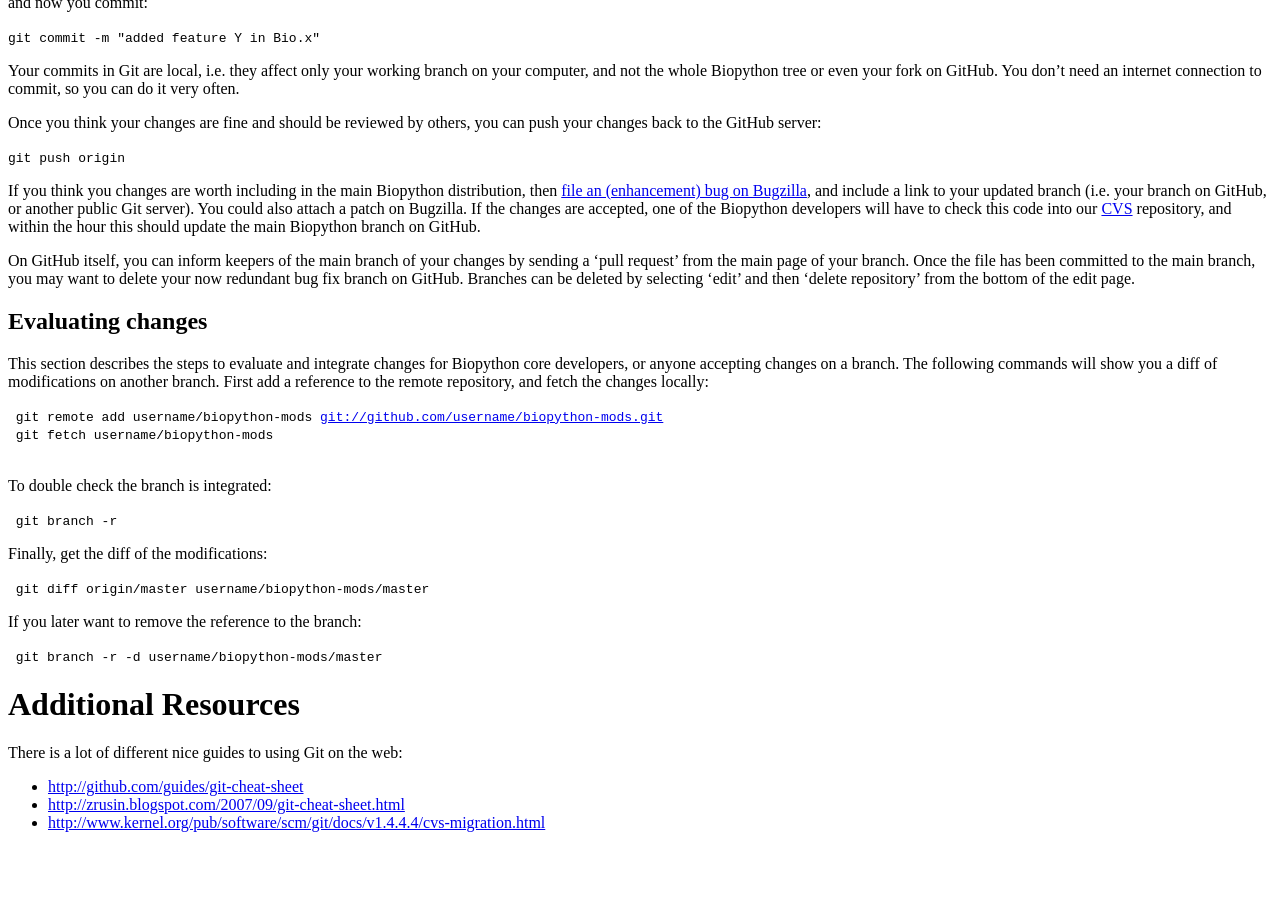
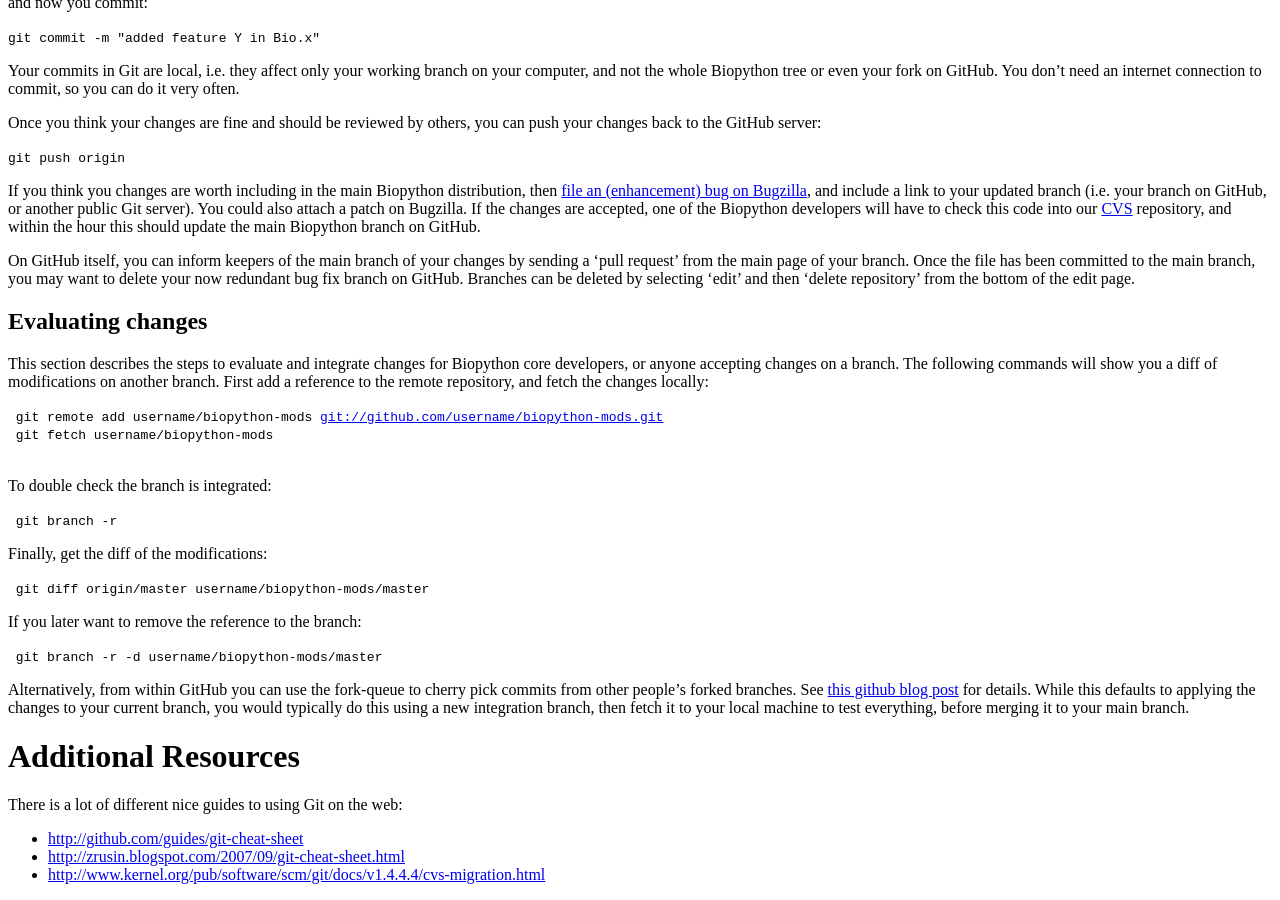
Before and after one commit to biopython/biopython.github.io, a Jekyll site: the page built from wiki/GitMigration.md, in a window 1280 px wide and 900 px high, scrolled down 2011 px. Built offline with Jekyll 4.4.1, drawn with Linux system fonts in a browser that asks for light colours; before the commit the page ends 2859 px from its top, so only the background shows below that.

Commit message:
/* Evaluating changes */ fork queue

```diff
--- a/wiki/GitMigration.md
+++ b/wiki/GitMigration.md
@@ -217,6 +217,13 @@ If you later want to remove the reference to the branch:
 
 ` git branch -r -d username/biopython-mods/master`
 
+Alternatively, from within GitHub you can use the fork-queue to cherry
+pick commits from other people's forked branches. See [this github blog
+post](http://github.com/blog/270-the-fork-queue) for details. While this
+defaults to applying the changes to your current branch, you would
+typically do this using a new integration branch, then fetch it to your
+local machine to test everything, before merging it to your main branch.
+
 Additional Resources
 ====================
 
```
Also changed, not shown: 1 other file.
